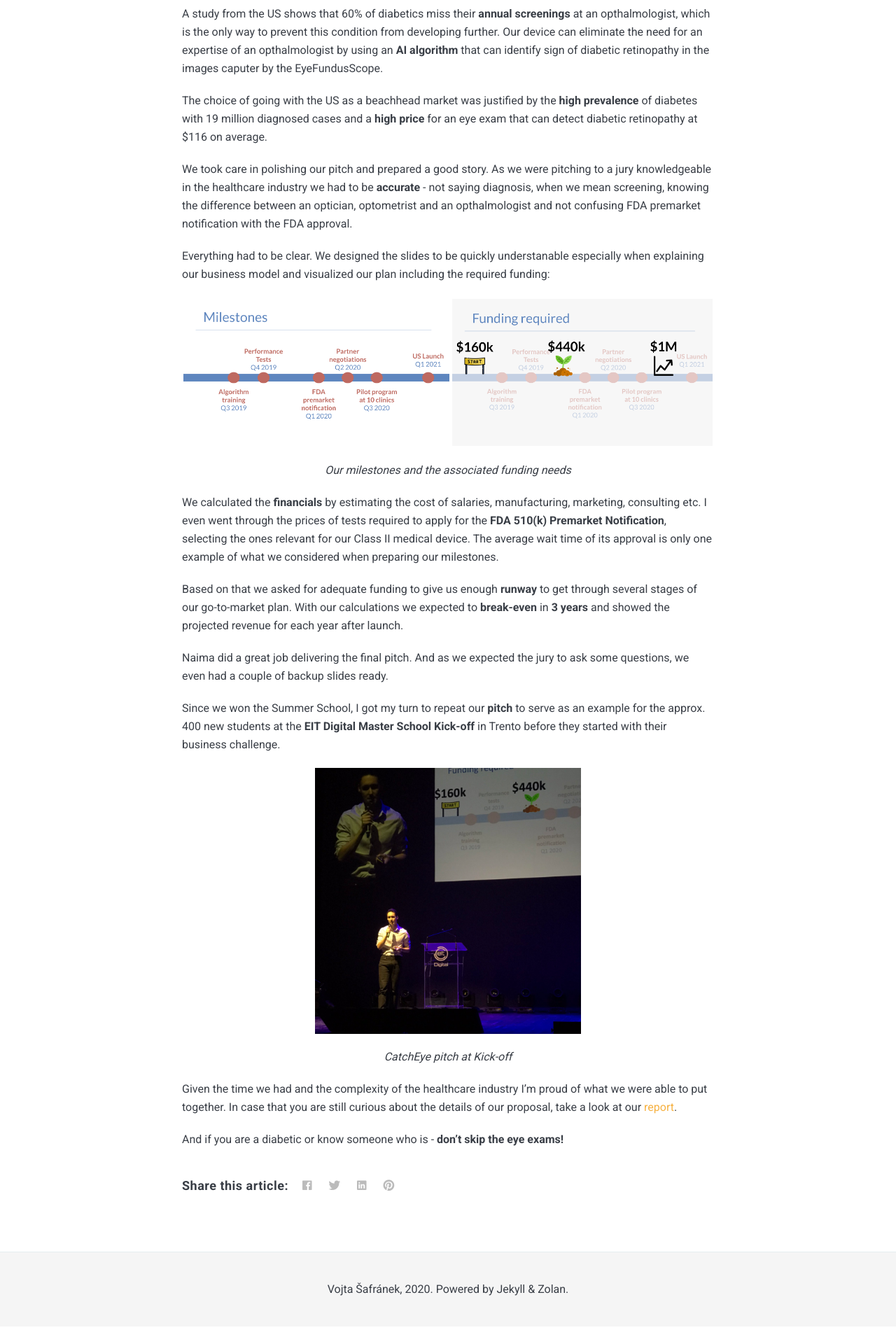
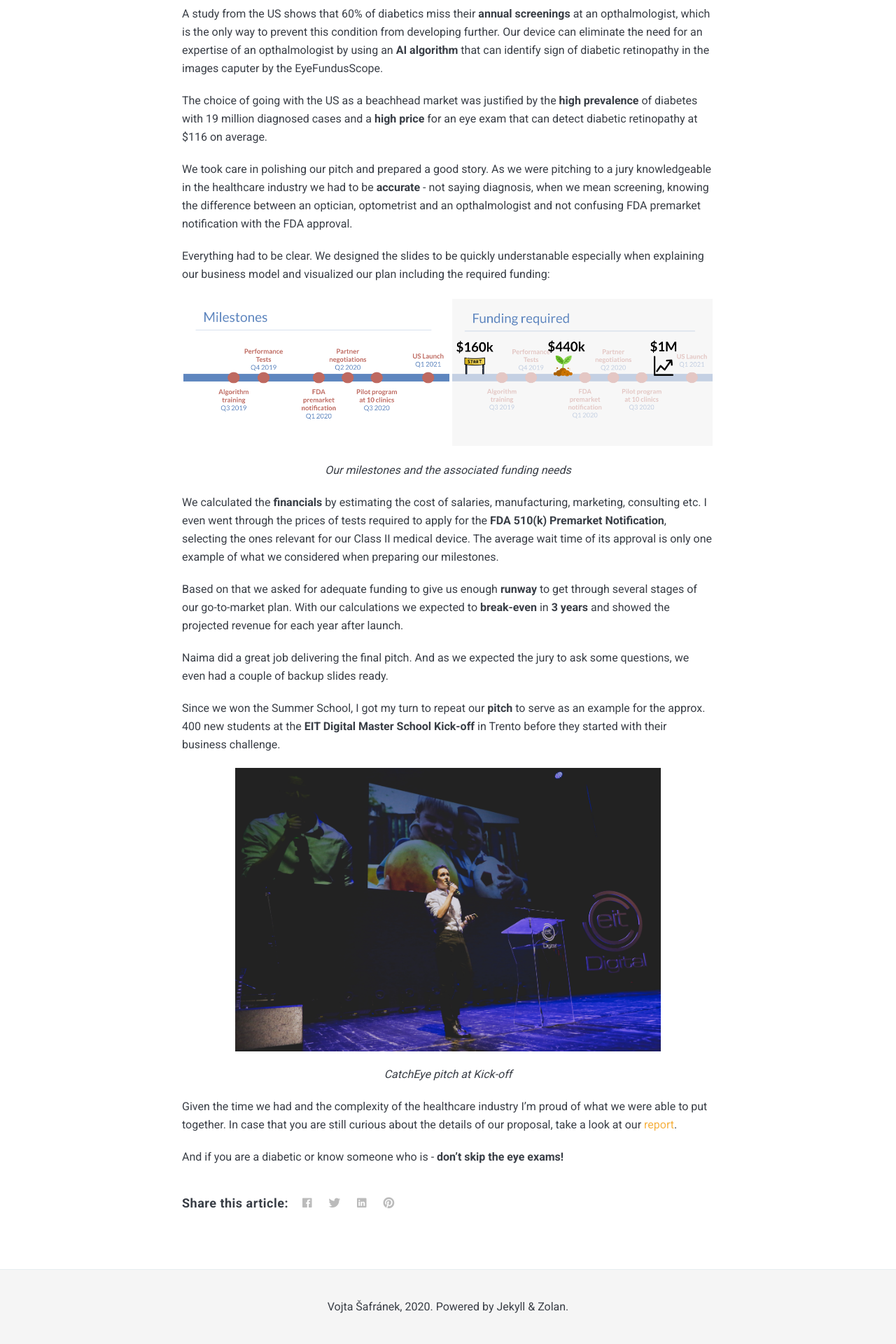
Before and after one commit to vojtasaf/vojtasaf.github.io, a Jekyll site: the page built from _posts/2019-10-31-catcheye.markdown, in a window 1280 px wide. Shown: the part 3025-4945 px from the top of the page at 70% size. Built offline with Jekyll 4.4.1, drawn with Linux system fonts in a browser that asks for light colours; nearby versions of some CDN libraries; before the commit the page ends 4920 px from its top, so only the background shows below that.

Commit message:
New pitch picture

```diff
--- a/_posts/2019-10-31-catcheye.markdown
+++ b/_posts/2019-10-31-catcheye.markdown
@@ -1,10 +1,11 @@
 ---
 layout: post
-title:  "CatchEye: business design in HelthTech"
-date:   2019-10-29 15:01:35 +0300
-image:  catcheye.png
-tags:   Business_Design HelthTech Pitch
+title: "CatchEye: business design in HelthTech"
+date: 2019-10-29 15:01:35 +0300
+image: catcheye.png
+tags: Business_Design HelthTech Pitch
 ---
+
 CatchEye is a solution providing accessible and affordable retina screenings that can detect **diabetic retinopathy** - an eye disease linked to diabetes that can lead to full blindness if left untreated.
 
 I worked on this project with Naima Volz, Filip Finfando, Rachhek Shrestha and Feiyi Su at **EIT Digital Summer School** in Lisbon with a topic of **Longer Independent Living**, organized by [ISCTE University][iscte] and [BGI][bgi] - a startup accelerator. Together we won the award for "Best Entrepreneurial Team".
@@ -38,7 +39,7 @@ Our research has definitely paid off as were able to support our claims with sta
 
 A study from the US shows that 60% of diabetics miss their **annual screenings** at an opthalmologist, which is the only way to prevent this condition from developing further. Our device can eliminate the need for an expertise of an opthalmologist by using an **AI algorithm** that can identify sign of diabetic retinopathy in the images caputer by the EyeFundusScope.
 
-The choice of going with the US as a beachhead market was justified by the **high prevalence** of diabetes with 19 million diagnosed cases and a **high price** for an eye exam that can detect diabetic retinopathy at $116 on average.
+The choice of going with the US as a beachhead market was justified by the **high prevalence** of diabetes with 19 million diagnosed cases and a **high price** for an eye exam that can detect diabetic retinopathy at \$116 on average.
 
 We took care in polishing our pitch and prepared a good story. As we were pitching to a jury knowledgeable in the healthcare industry we had to be **accurate** - not saying diagnosis, when we mean screening, knowing the difference between an optician, optometrist and an opthalmologist and not confusing FDA premarket notification with the FDA approval.
 
@@ -58,7 +59,7 @@ Naima did a great job delivering the final pitch. And as we expected the jury to
 Since we won the Summer School, I got my turn to repeat our **pitch** to serve as an example for the approx. 400 new students at the **EIT Digital Master School Kick-off** in Trento before they started with their business challenge.
 
 <div class="wrapper">
-<img src="/images/kickoff.jpg" class="align-center" width="50%">
+<img src="/images/pitch.jpg" class="align-center" width="80%">
 </div>
 *<center>CatchEye pitch at Kick-off</center>*
 
@@ -70,4 +71,5 @@ And if you are a diabetic or know someone who is - **don't skip the eye exams!**
 [fraunhofer]: https://www.aicos.fraunhofer.pt/en/home.html
 [iscte]: https://www.iscte-iul.pt/
 [bgi]: https://www.bgi.pt/
+
 [report]: /files/CatchEye report.pdf
```
Also changed, not shown: images/pitch.jpg (added), 1 other file.
